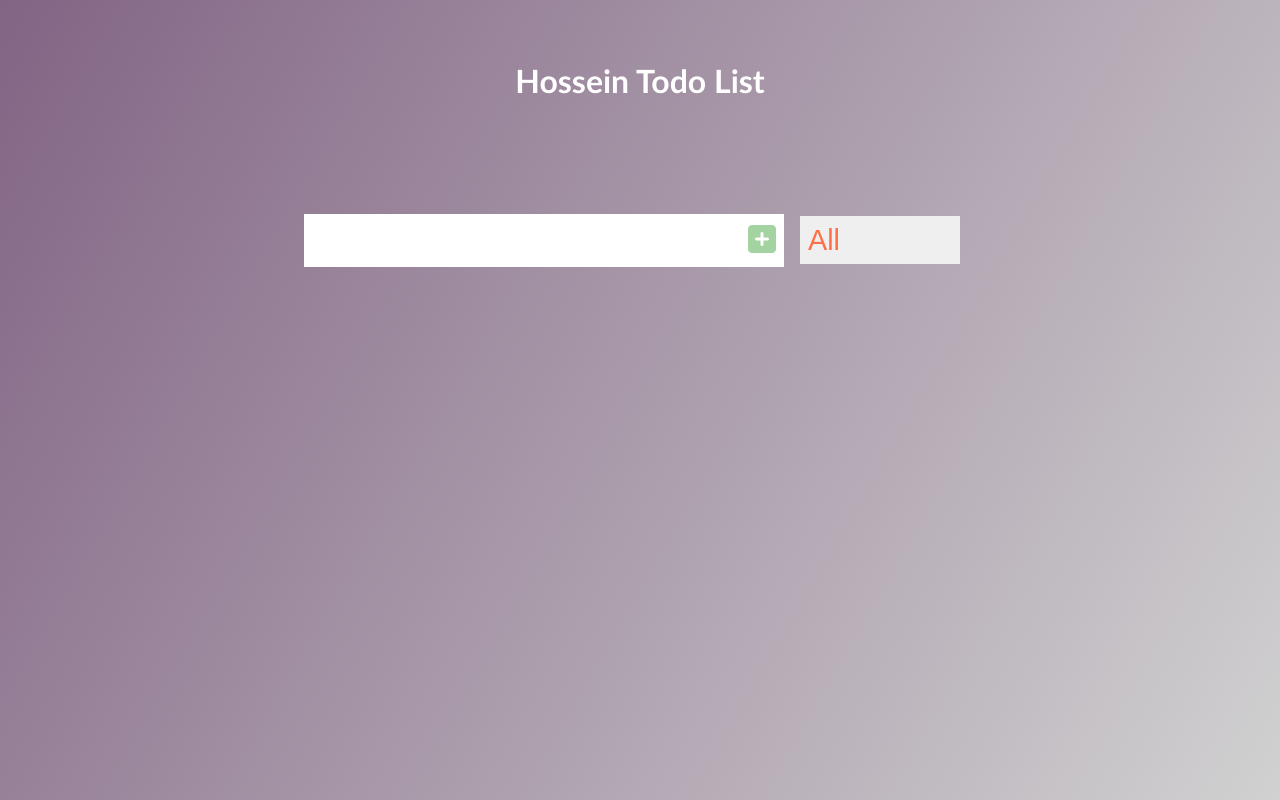
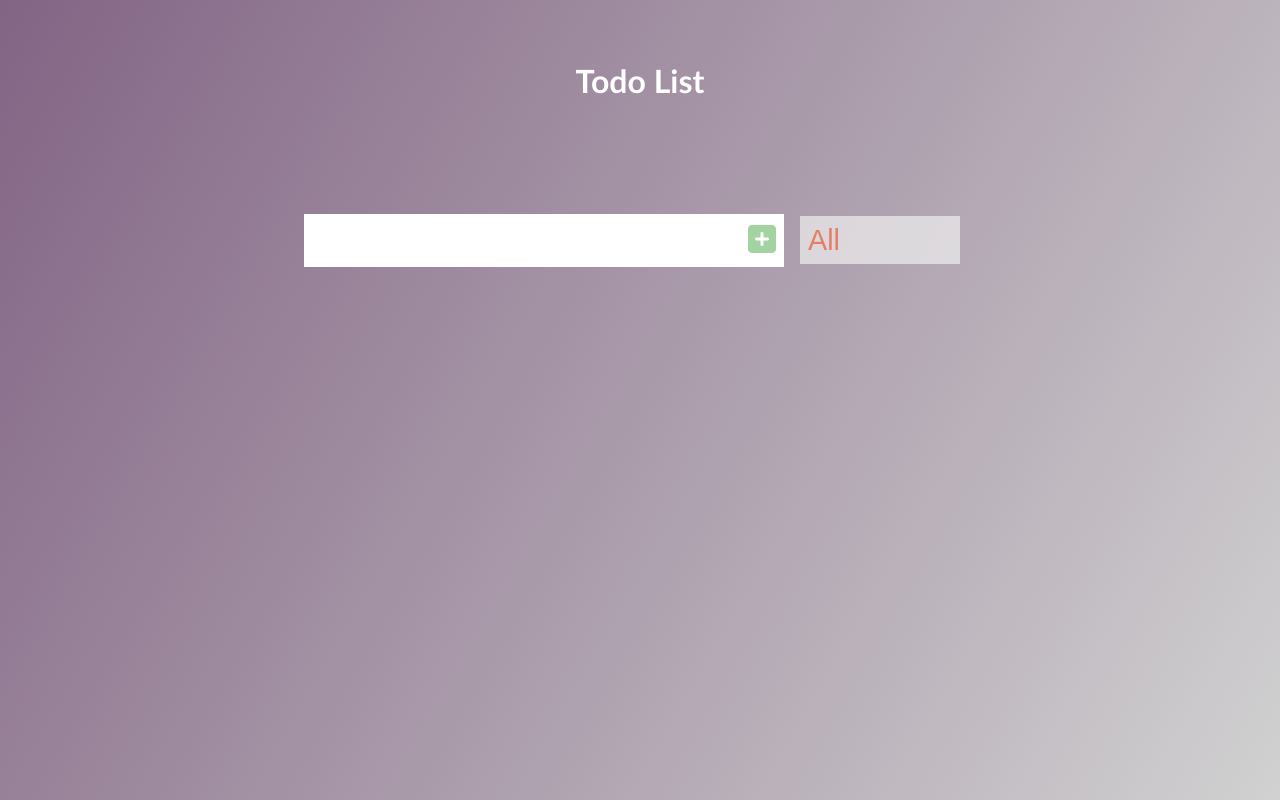
Before and after one commit to Hosseinhgz/Simple-todo-list-JS, a plain HTML site: page index.html in a window 1280 px wide. Drawn offline with Linux system fonts and the light colour scheme.

Commit message:
Update index.html

```diff
--- a/index.html
+++ b/index.html
@@ -13,7 +13,7 @@
 </head>
 <body>
   <header>
-    <h1>Hossein Todo List</h1>
+    <h1>Todo List</h1>
   </header>
   <form action="">
     <input type="text" class="todo-input">
@@ -21,7 +21,7 @@
       <i class="fas fa-plus-square"></i>
     </button>
     <div>
-      <select name="todos" id="filter-todo">
+      <select name="todos" id="filter-todo" disabled>
         <option value="all">All</option>
         <option value="completed">Completed</option>
         <option value="uncompleted">Uncompleted</option>
```
